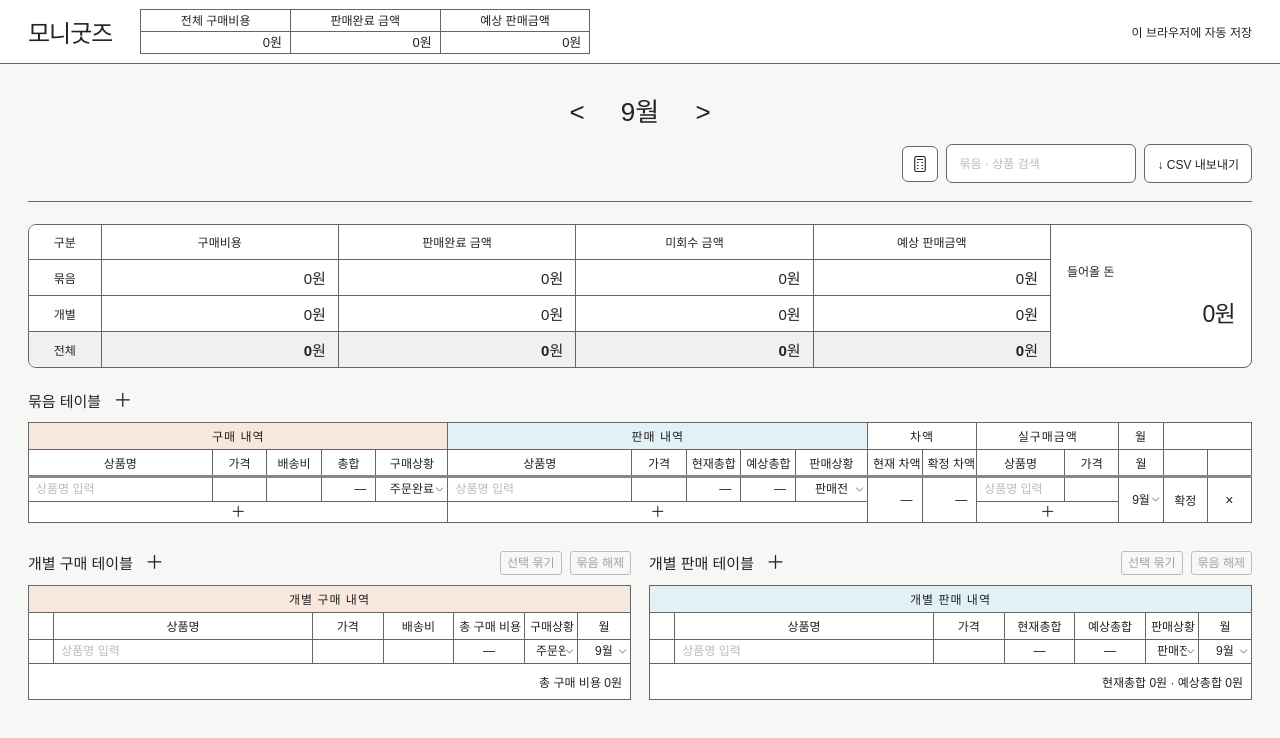
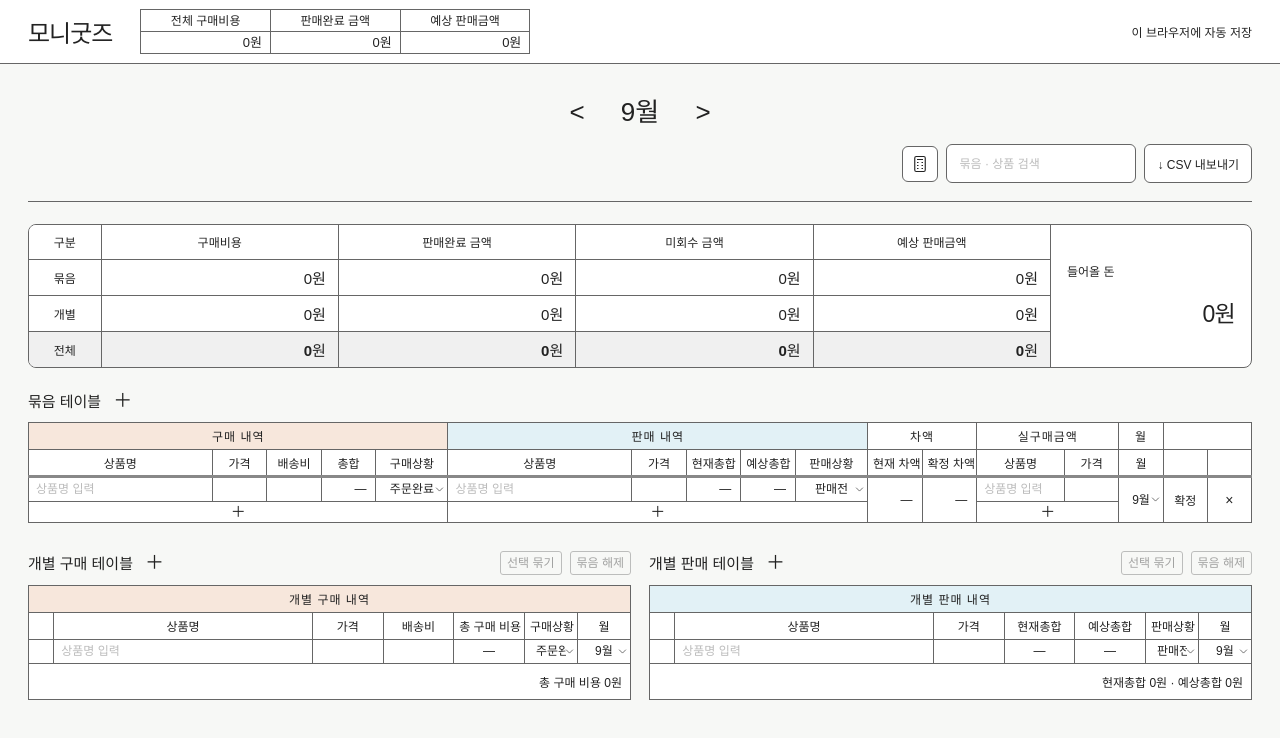
Before and after one commit to 10ne2/goods, a website built with Vite: page index.html in a window 1280 px wide. Built offline with nearby package versions, Linux system fonts and the light colour scheme; a web font is replaced by a local one.

Commit message:
Narrow header totals table columns

```diff
--- a/src/style.css
+++ b/src/style.css
@@ -54,4 +54,4 @@ td:has(>input),td:has(>.product-cell){cursor:text}
 .summary.dashboard{display:grid;grid-template-columns:minmax(0,1fr) 200px;overflow:hidden}.dashboard-table{width:100%;background:transparent}.dashboard-table th,.dashboard-table td{height:34px;padding:7px 12px;border-right:1px solid var(--grid);border-bottom:1px solid var(--grid)}.dashboard-table th:first-child{width:72px}.dashboard-table tbody tr:last-child>*{border-bottom:0}.dashboard-table td{text-align:right;font-variant-numeric:tabular-nums;font-size:15px}.dashboard-table tbody tr:last-child{font-weight:600;background:#f0f0f0}.dashboard-table tbody tr:last-child>*{font-weight:600}.summary.dashboard>.dashboard-incoming{border:0;padding:16px;justify-content:center;gap:16px}.dashboard-incoming strong{font-size:23px}@media(max-width:760px){.summary.dashboard{grid-template-columns:minmax(0,1fr)}.summary.dashboard>.dashboard-incoming{grid-column:auto;border-top:1px solid var(--grid);flex-direction:row;align-items:center;justify-content:space-between;padding:12px}.dashboard-table th,.dashboard-table td{padding:6px 4px;font-size:12px;white-space:normal}.dashboard-table th:first-child{width:42px}.dashboard-table th:last-child,.dashboard-table td:last-child{border-right:0}}
 .month-nav #month-filter,.month-nav #previous-month,.month-nav #next-month{display:flex;align-items:center;justify-content:center;height:40px;padding:0;font-size:26px;line-height:1}.month-nav #month-filter{width:72px}.month-nav #previous-month,.month-nav #next-month{width:36px}.month-choice{display:flex;align-items:center}
 header{position:sticky;top:0;z-index:40}.dashboard-fixed{position:sticky;top:64px;z-index:15;background:#f7f8f6;padding-top:28px;padding-bottom:18px;margin-top:-28px}.dashboard-fixed{border-bottom:1px solid var(--grid);margin-bottom:22px}.dashboard-fixed .page-title{margin-bottom:0}@media(max-width:760px){.dashboard-fixed{top:56px;padding-top:20px;margin-top:-20px}}
- .month-toolbar{display:flex;justify-content:center;align-items:center}.brand{flex-shrink:0}.all-time-table{width:450px;max-width:50vw;flex-shrink:0;border:1px solid var(--grid);background:#fff}.all-time-table th,.all-time-table td{border:1px solid var(--grid);height:22px;padding:2px 8px;line-height:16px;white-space:nowrap}.all-time-table th{font-size:12px;text-align:center}.all-time-table td{text-align:right;font-size:13px;font-variant-numeric:tabular-nums}@media(max-width:760px){header{gap:12px}.all-time-table{flex:1;min-width:0;max-width:none;width:auto}.all-time-table th,.all-time-table td{padding:2px 3px;font-size:10px}.all-time-table th{white-space:normal;line-height:12px}.all-time-table td{overflow-wrap:anywhere;white-space:normal}.brand{font-size:20px}}
+ .month-toolbar{display:flex;justify-content:center;align-items:center}.brand{flex-shrink:0}.all-time-table{width:390px;max-width:50vw;flex-shrink:0;border:1px solid var(--grid);background:#fff}.all-time-table th,.all-time-table td{border:1px solid var(--grid);height:22px;padding:2px 8px;line-height:16px;white-space:nowrap}.all-time-table th{font-size:12px;text-align:center}.all-time-table td{text-align:right;font-size:13px;font-variant-numeric:tabular-nums}@media(max-width:760px){header{gap:12px}.all-time-table{flex:1;min-width:0;max-width:none;width:auto}.all-time-table th,.all-time-table td{padding:2px 3px;font-size:10px}.all-time-table th{white-space:normal;line-height:12px}.all-time-table td{overflow-wrap:anywhere;white-space:normal}.brand{font-size:20px}}
```
